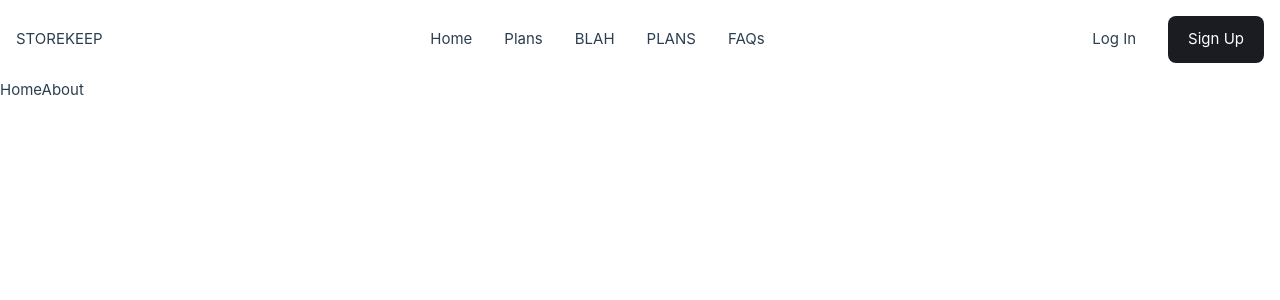
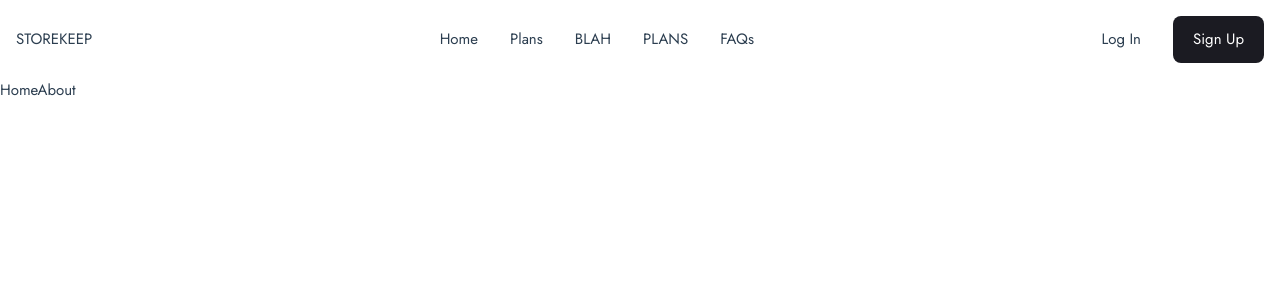
Before and after one commit to Yaasir024/StoreKeep, a Vue app: page / in a window 1280 px wide. Shown: the top 300 px of the page. Built offline with nearby package versions, Linux system fonts and the light colour scheme.

Commit message:
/changed font family

```diff
--- a/src/assets/base.css
+++ b/src/assets/base.css
@@ -66,8 +66,7 @@
   background: var(--color-background);
   transition: color 0.5s, background-color 0.5s;
   line-height: 1.6;
-  font-family: Inter, -apple-system, BlinkMacSystemFont, 'Segoe UI', Roboto, Oxygen, Ubuntu,
-    Cantarell, 'Fira Sans', 'Droid Sans', 'Helvetica Neue', sans-serif;
+  font-family: 'Jost', sans-serif;
   font-size: 15px;
   text-rendering: optimizeLegibility;
   -webkit-font-smoothing: antialiased;
```
